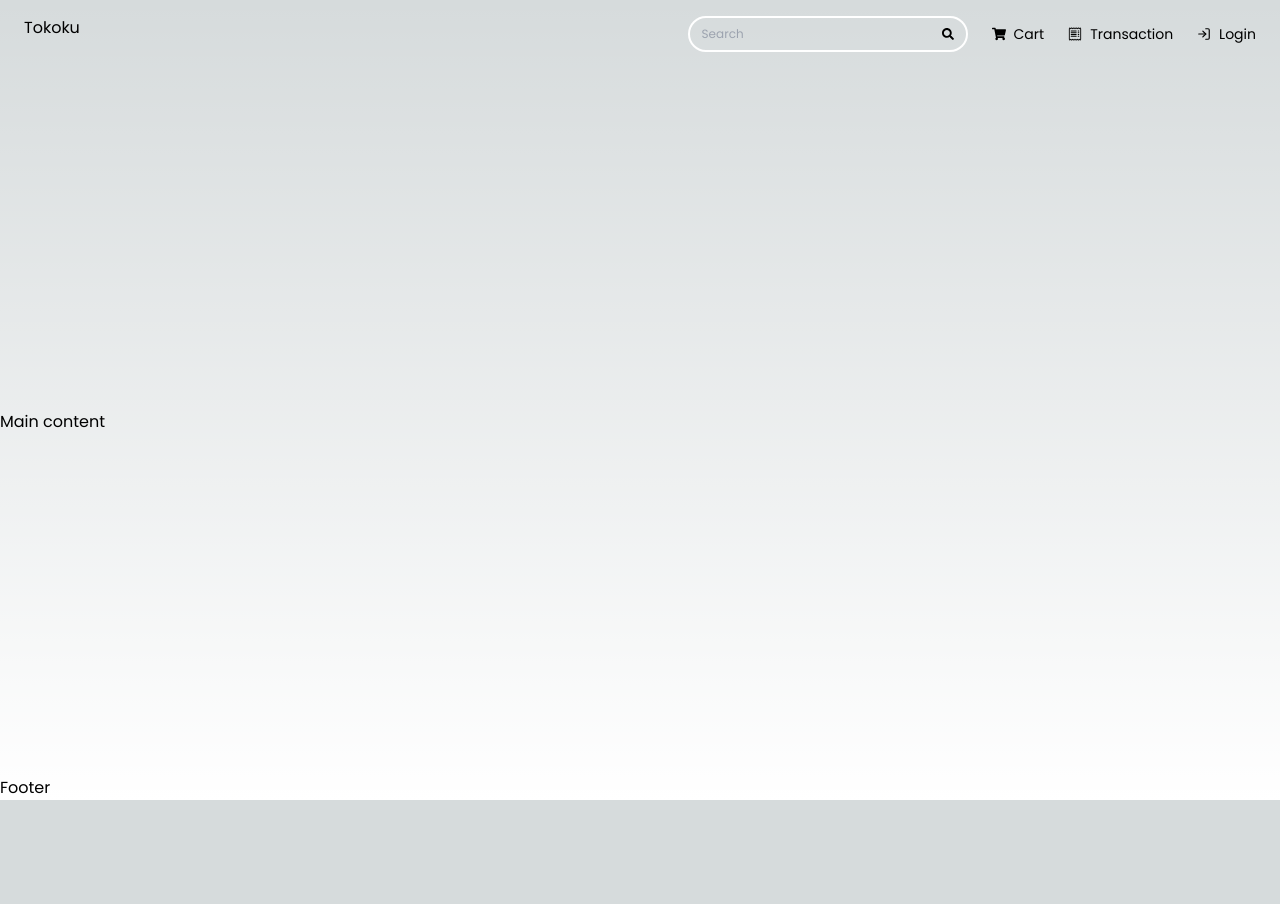
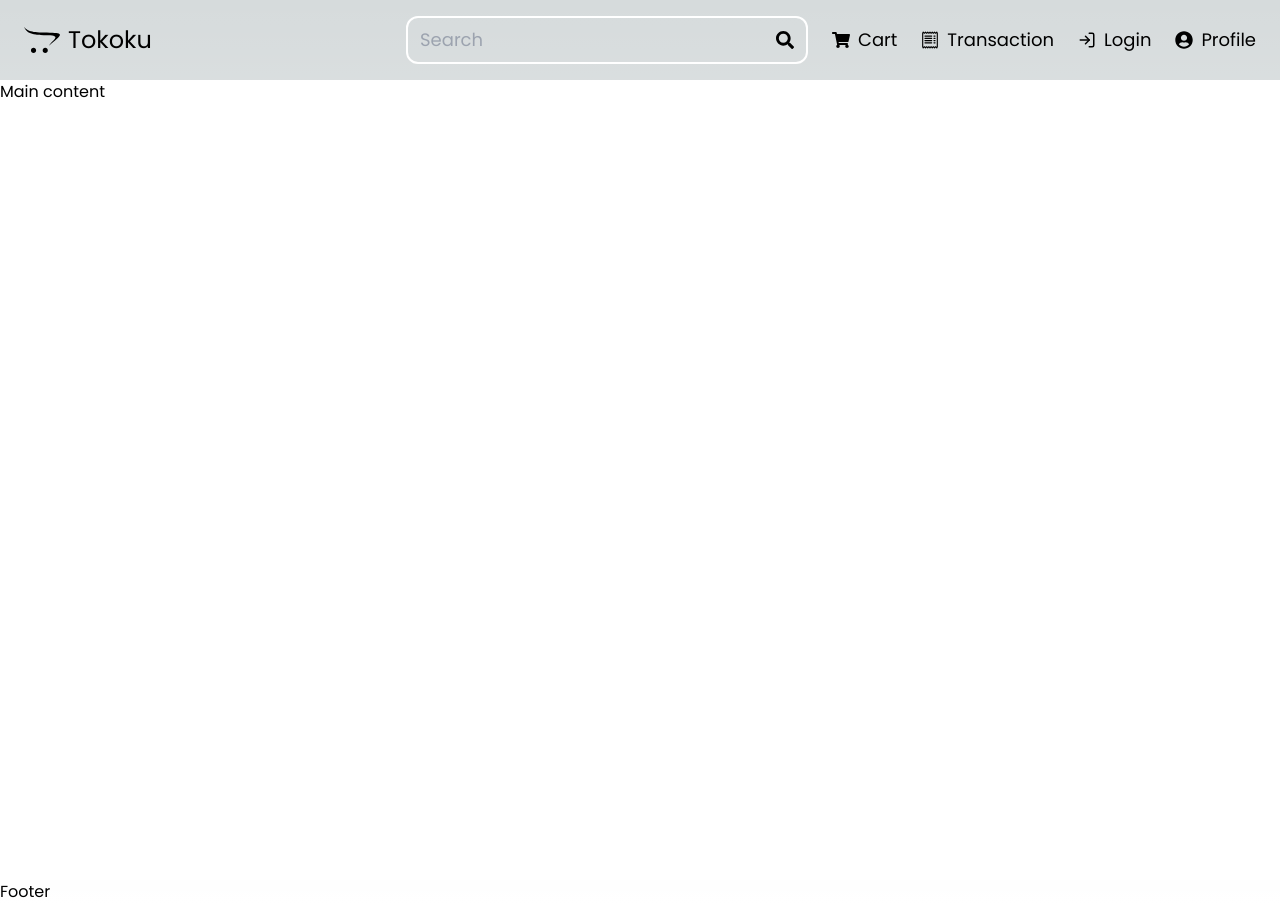
Before and after one commit to Hade21/tokoku, a Next.js app: page / in a window 1280 px wide. Before the commit the page ends 800 px from the top, so only its background shows below. Built offline with nearby package versions, Linux system fonts and the light colour scheme.

Commit message:
feat: add responsive text-size

```diff
--- a/app/components/HamburgerMenu.tsx
+++ b/app/components/HamburgerMenu.tsx
@@ -13,7 +13,10 @@ interface HamburgerMenuProps {
 const HamburgerMenu: React.FC<HamburgerMenuProps> = ({ lists }) => {
   return (
     <>
-      <Menu as="div" className="relative inline-block text-left">
+      <Menu
+        as="div"
+        className="relative inline-block text-left text-base sm:text-2xl"
+      >
         <Menu.Button>
           <GiHamburgerMenu />
         </Menu.Button>
@@ -36,7 +39,7 @@ const HamburgerMenu: React.FC<HamburgerMenuProps> = ({ lists }) => {
                         active
                           ? "bg-blue-500 text-white"
                           : "bg-white text-black"
-                      } group flex w-full items-center gap-2 rounded-md p-2 text-sm`}
+                      } group flex w-full items-center gap-2 rounded-md p-2 text-sm sm:text-base`}
                     >
                       {item.icon}
                       {item.label}
--- a/app/components/Header.tsx
+++ b/app/components/Header.tsx
@@ -1,5 +1,10 @@
 import React from "react";
-import { FaSearch, FaShoppingCart, FaUserCircle } from "react-icons/fa";
+import {
+  FaSearch,
+  FaShoppingCart,
+  FaUserCircle,
+  FaOpencart,
+} from "react-icons/fa";
 import { BsReceipt } from "react-icons/bs";
 import { FiLogIn } from "react-icons/fi";
 import HamburgerMenu from "./HamburgerMenu";
@@ -13,13 +18,16 @@ const listMenu = [
 
 const Header: React.FC = () => {
   return (
-    <div className="wrapper flex justify-between px-6 py-4">
-      <div className="logo">
+    <div className="wrapper flex items-center justify-between px-6 py-4">
+      <div className="logo flex items-center gap-2 md:text-lg xl:text-2xl 2xl:text-4xl">
+        <span className="text-2xl xl:text-4xl 2xl:text-6xl">
+          <FaOpencart />
+        </span>
         <h1>Tokoku</h1>
       </div>
       <div className="menu text-sm">
-        <ul className="hidden justify-end gap-6 md:flex">
-          <li className="flex items-center gap-2 rounded-full border-2 border-white px-3 py-2 text-xs">
+        <ul className="hidden justify-end gap-6 text-base lg:flex xl:text-lg 2xl:gap-10 2xl:text-3xl">
+          <li className="flex items-center gap-2 rounded-xl border-2 border-white px-3 py-2 text-xs md:text-base xl:text-lg 2xl:text-2xl">
             <input
               type="text"
               name="search"
@@ -31,24 +39,14 @@ const Header: React.FC = () => {
               <FaSearch />
             </label>
           </li>
-          <li className="flex items-center gap-2">
-            <FaShoppingCart />
-            <span>Cart</span>
-          </li>
-          <li className="flex items-center gap-2">
-            <BsReceipt />
-            <span>Transaction</span>
-          </li>
-          {/* <li className="flex items-center gap-2">
-            <FaUserCircle />
-            <span>Profile</span>
-          </li> */}
-          <li className="flex items-center gap-2">
-            <FiLogIn />
-            <span>Login</span>
-          </li>
+          {listMenu.map((item) => (
+            <li className="flex items-center gap-2">
+              {item.icon}
+              {item.label}
+            </li>
+          ))}
         </ul>
-        <ul className="md:hidden">
+        <ul className="lg:hidden">
           <HamburgerMenu lists={listMenu} />
         </ul>
       </div>
--- a/app/components/Layout.tsx
+++ b/app/components/Layout.tsx
@@ -14,7 +14,7 @@ const Layout: React.FC<LayoutProps> = ({ children }) => {
       <header>
         <Header />
       </header>
-      <main>{children}</main>
+      <main className="min-h-screen bg-white text-black">{children}</main>
       <footer>Footer</footer>
     </div>
   );
```
